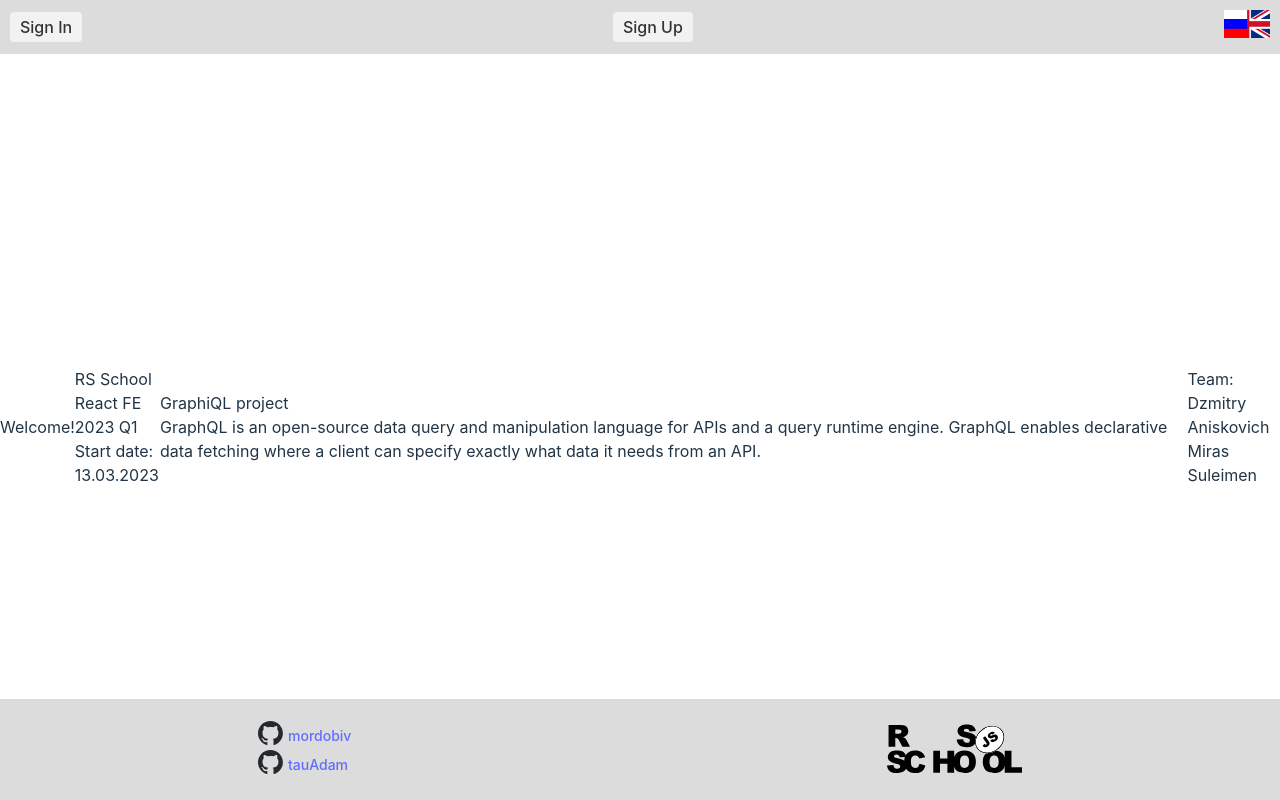
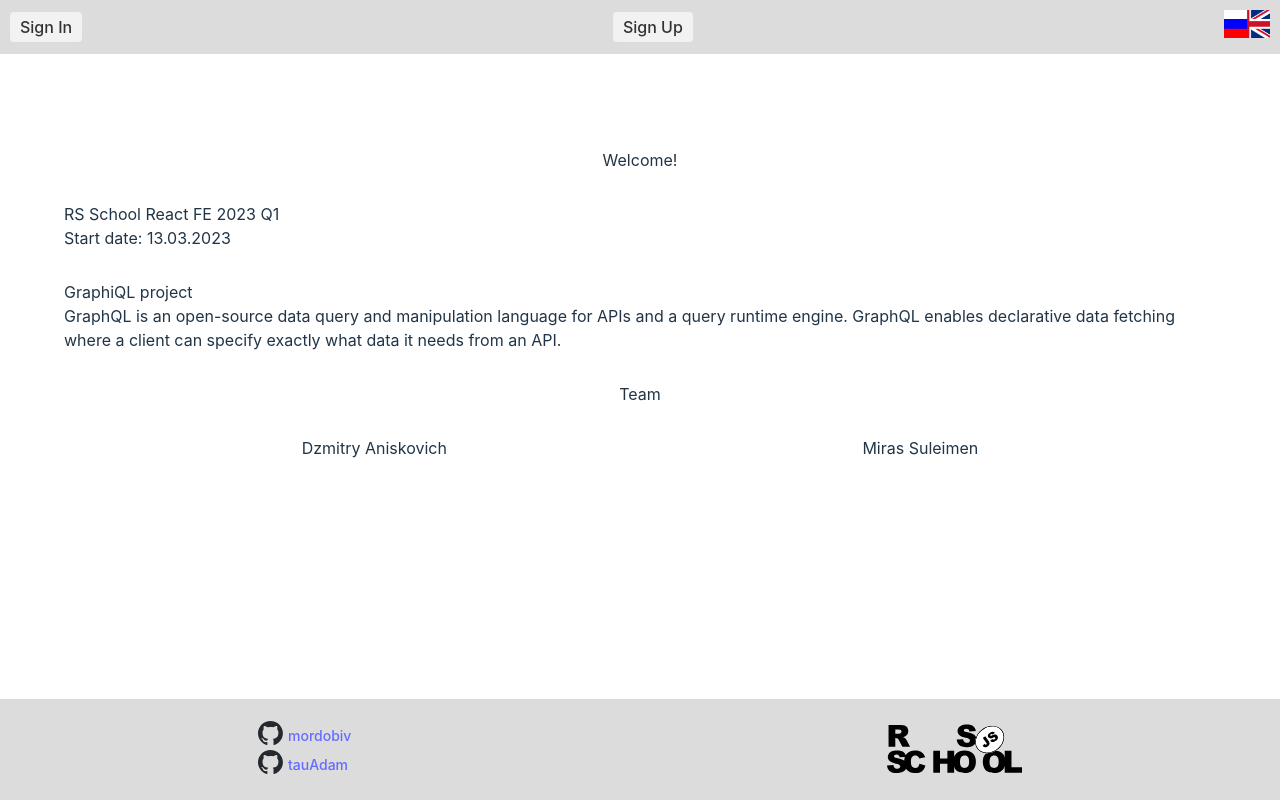
Before and after one commit to mordobiv/graphiql-app, a React (Vite) app: page /welcome in a window 1280 px wide. Built offline with nearby package versions, Linux system fonts and the light colour scheme; no server answers.

Commit message:
feat: welcome design

```diff
--- a/src/assets/localization.ts
+++ b/src/assets/localization.ts
@@ -47,6 +47,30 @@ const translations = {
     en: "Already have an account?",
     ru: "Вы уже зарегестрированы?",
   },
+  welcome: {
+    en: "Welcome!",
+    ru: "Здравствуйте!",
+  },
+  startDate: {
+    en: "Start date",
+    ru: "Начало курса",
+  },
+  project: {
+    en: "project",
+    ru: "проект",
+  },
+  team: {
+    en: 'Team',
+    ru: 'Команда',
+  },
+  dzmitry: {
+    en: 'Dzmitry Aniskovich',
+    ru: "Дмитрий Аниськович",
+  },
+  miras: {
+    en: "Miras Suleimen",
+    ru: "Мирас Сулеймен"
+  }
 };
 
 export default translations;
--- a/src/components/Footer/footer.module.scss
+++ b/src/components/Footer/footer.module.scss
@@ -2,7 +2,7 @@
   font-size: 14px;
   width: 100%;
   display: flex;
-  position: absolute;
+  position: relative;
   left: 0;
   bottom: 0;
   justify-content: space-around;
--- a/src/components/Layout/layout.module.scss
+++ b/src/components/Layout/layout.module.scss
@@ -33,5 +33,4 @@
   display: flex;
   justify-content: center;
   align-items: center;
-  margin: auto;
 }
--- /dev/null
+++ b/src/pages/Welcome/Welcome.module.scss
@@ -0,0 +1,29 @@
+.welcome_page {
+  margin: 5%;
+
+  .welcome__text {
+    text-align: center;
+    margin: 30px;
+  }
+
+  .course {
+    margin-bottom: 30px;
+  }
+
+  .project {
+    margin-bottom: 30px;
+  }
+
+  .team {
+    .team_header {
+      text-align: center;
+    }
+
+    .team_members {
+      display: flex;
+      justify-content: space-around;
+      padding: 30px;
+      // flex-direction: co;
+    }
+  }
+}
--- a/src/pages/Welcome/Welcome.tsx
+++ b/src/pages/Welcome/Welcome.tsx
@@ -1,31 +1,32 @@
+import { getLocalizedText } from '../../services/localization-service'
+import styles from './Welcome.module.scss'
+
 export default function Welcome() {
   return (
-    <>
-      <div>Welcome!</div>
-      <div>
-        <div>RS School</div>
-        <div>React FE 2023 Q1</div>
-        <div>
-          <div>Start date: </div>
-          <div>13.03.2023</div>
+    <div className={styles.welcome_page}>
+    <div className={styles.welcome__text}>{getLocalizedText('welcome')}</div>
+    <div className={styles.course}>
+      <div>RS School React FE 2023 Q1</div>
+      <div>{getLocalizedText('startDate')}: 13.03.2023</div>
     </div>
-      </div>
-      <div>
-        <div>GraphiQL project</div>
+    <div className={styles.project}>
+      <div>GraphiQL {getLocalizedText('project')}</div>
       <div>
         GraphQL is an open-source data query and manipulation language for APIs and a query runtime engine. GraphQL
         enables declarative data fetching where a client can specify exactly what data it needs from an API.
       </div>
     </div>
-      <div>
-        <div>Team:</div>
-        <div>
-          <div>Dzmitry Aniskovich</div>
+    <div className={styles.team}>
+      <div className={styles.team_header}>{getLocalizedText('team')}</div>
+      <div className={styles.team_members}>
+        <div className={styles.team_member}>
+          {getLocalizedText('dzmitry')}
         </div>
-        <div>
-          <div>Miras Suleimen</div>
+        <div className={styles.team_member}>
+          {getLocalizedText('miras')}
         </div>
       </div>
-    </>
+    </div>
+    </div>
   )
 }
```
Lines whose indentation alone changed are shown as unchanged.
